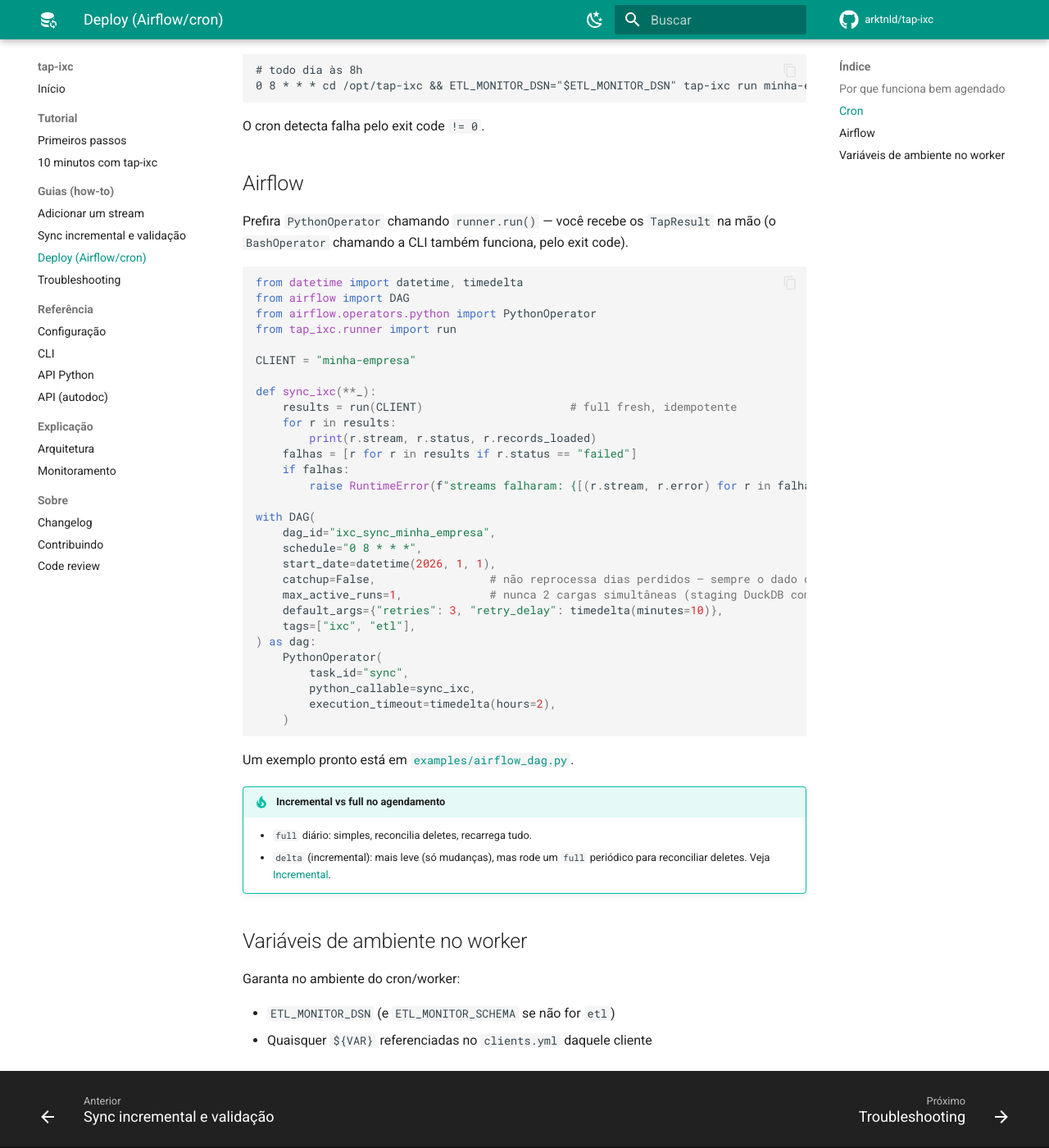
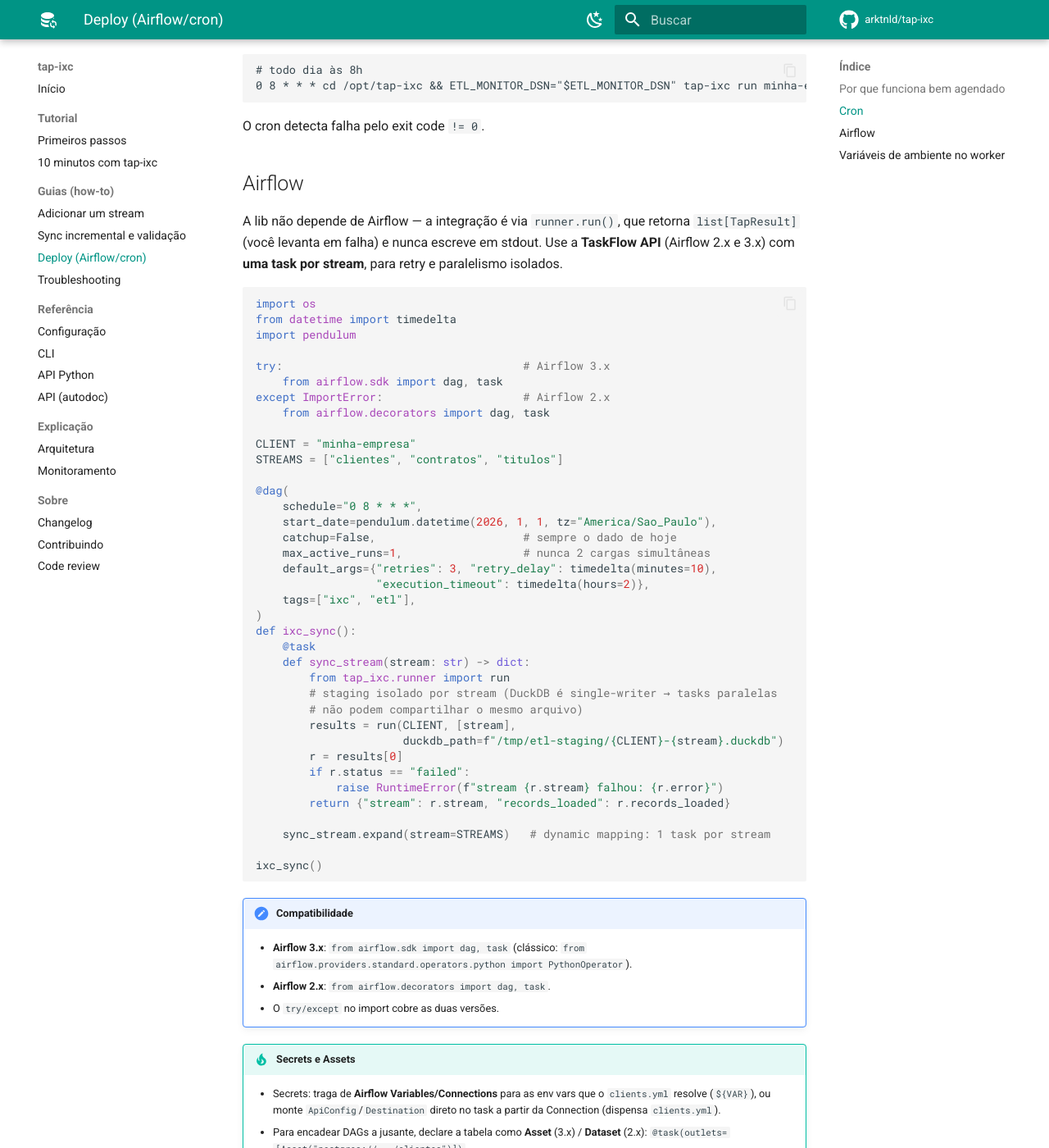
Before and after one commit to arktnld/tap-ixc, an MkDocs documentation site: the page built from docs/deployment.md, in a window 1280 px wide and 1400 px high, scrolled down 499 px. Shown: the whole window at 82% size. Built offline with MkDocs 1.6.1 and Material for MkDocs 9.7.7, drawn with Linux system fonts in a browser that asks for light colours; comment, search, counter and statistics services are not loaded; some of the changed text lies outside the part shown.

Commit message:
feat(airflow): integracao moderna — TaskFlow, task-por-stream, staging isolado
Compatibilidade total Airflow 2.x/3.x:
- runner.run() aceita duckdb_path override → staging DuckDB isolado por stream
  (DuckDB e single-writer; tasks paralelas nao compartilham arquivo)
- examples/airflow_dag.py reescrito: TaskFlow (@dag/@task), uma task por stream
  via dynamic mapping (.expand) com retry/paralelismo isolados, secrets via
  Airflow Variables, imports compat 2.x (airflow.decorators) e 3.x (airflow.sdk)
- docs/deployment.md atualizado com o padrao moderno + nota de Assets/Connections

Core segue Airflow-agnostico (sem dependencia nova).

Co-Authored-By: Claude Opus 4.8 (1M context) <noreply@anthropic.com>

````diff
--- a/docs/deployment.md
+++ b/docs/deployment.md
@@ -22,42 +22,65 @@ O cron detecta falha pelo exit code `!= 0`.
 
 ## Airflow
 
-Prefira `PythonOperator` chamando `runner.run()` — você recebe os `TapResult` na mão
-(o `BashOperator` chamando a CLI também funciona, pelo exit code).
+A lib não depende de Airflow — a integração é via `runner.run()`, que retorna
+`list[TapResult]` (você levanta em falha) e nunca escreve em stdout. Use a
+**TaskFlow API** (Airflow 2.x e 3.x) com **uma task por stream**, para retry e
+paralelismo isolados.
 
 ```python
-from datetime import datetime, timedelta
-from airflow import DAG
-from airflow.operators.python import PythonOperator
-from tap_ixc.runner import run
+import os
+from datetime import timedelta
+import pendulum
+
+try:                                    # Airflow 3.x
+    from airflow.sdk import dag, task
+except ImportError:                     # Airflow 2.x
+    from airflow.decorators import dag, task
 
 CLIENT = "minha-empresa"
+STREAMS = ["clientes", "contratos", "titulos"]
 
-def sync_ixc(**_):
-    results = run(CLIENT)                      # full fresh, idempotente
-    for r in results:
-        print(r.stream, r.status, r.records_loaded)
-    falhas = [r for r in results if r.status == "failed"]
-    if falhas:
-        raise RuntimeError(f"streams falharam: {[(r.stream, r.error) for r in falhas]}")
+@dag(
+    schedule="0 8 * * *",
+    start_date=pendulum.datetime(2026, 1, 1, tz="America/Sao_Paulo"),
+    catchup=False,                      # sempre o dado de hoje
+    max_active_runs=1,                  # nunca 2 cargas simultâneas
+    default_args={"retries": 3, "retry_delay": timedelta(minutes=10),
+                  "execution_timeout": timedelta(hours=2)},
+    tags=["ixc", "etl"],
+)
+def ixc_sync():
+    @task
+    def sync_stream(stream: str) -> dict:
+        from tap_ixc.runner import run
+        # staging isolado por stream (DuckDB é single-writer → tasks paralelas
+        # não podem compartilhar o mesmo arquivo)
+        results = run(CLIENT, [stream],
+                      duckdb_path=f"/tmp/etl-staging/{CLIENT}-{stream}.duckdb")
+        r = results[0]
+        if r.status == "failed":
+            raise RuntimeError(f"stream {r.stream} falhou: {r.error}")
+        return {"stream": r.stream, "records_loaded": r.records_loaded}
 
-with DAG(
-    dag_id="ixc_sync_minha_empresa",
-    schedule="0 8 * * *",
-    start_date=datetime(2026, 1, 1),
-    catchup=False,                 # não reprocessa dias perdidos — sempre o dado de hoje
-    max_active_runs=1,             # nunca 2 cargas simultâneas (staging DuckDB compartilhado)
-    default_args={"retries": 3, "retry_delay": timedelta(minutes=10)},
-    tags=["ixc", "etl"],
-) as dag:
-    PythonOperator(
-        task_id="sync",
-        python_callable=sync_ixc,
-        execution_timeout=timedelta(hours=2),
-    )
+    sync_stream.expand(stream=STREAMS)   # dynamic mapping: 1 task por stream
+
+ixc_sync()
 ```
 
-Um exemplo pronto está em
+!!! note "Compatibilidade"
+    - **Airflow 3.x**: `from airflow.sdk import dag, task` (clássico:
+      `from airflow.providers.standard.operators.python import PythonOperator`).
+    - **Airflow 2.x**: `from airflow.decorators import dag, task`.
+    - O `try/except` no import cobre as duas versões.
+
+!!! tip "Secrets e Assets"
+    - Secrets: traga de **Airflow Variables/Connections** para as env vars que o
+      `clients.yml` resolve (`${VAR}`), ou monte `ApiConfig`/`Destination` direto
+      no task a partir da Connection (dispensa `clients.yml`).
+    - Para encadear DAGs a jusante, declare a tabela como **Asset** (3.x) /
+      **Dataset** (2.x): `@task(outlets=[Asset("postgres://.../clientes")])`.
+
+Exemplo completo (mapping, secrets, compat) em
 [`examples/airflow_dag.py`](https://github.com/arktnld/tap-ixc/blob/master/examples/airflow_dag.py).
 
 !!! tip "Incremental vs full no agendamento"
````
Also changed, not shown: 3 other files.
